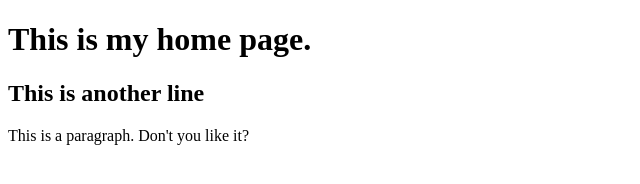
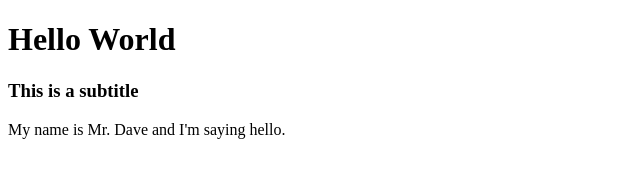
Before and after one commit to davidjmclean/davidjmclean.github.io, a plain HTML site: page index.html in a window 1280 px wide. Shown: the whole page, without its empty margins (0-640 px from the left). Drawn offline with Linux system fonts and the light colour scheme.

Commit message:
Update index.html

```diff
--- a/index.html
+++ b/index.html
@@ -1,8 +1,8 @@
-<!Doctype HTML>
+<!DOCTYPE html>
 <html>
   <body>
-    <h1>This is my home page.</h1>
-    <h2>This is another line</h2>
-    <p>This is a paragraph. Don't you like it?</p>
+    <h1>Hello World</h1>
+    <h3>This is a subtitle</h3>
+    <p>My name is Mr. Dave and I'm saying hello.</p>
   </body>
 </html>
```
